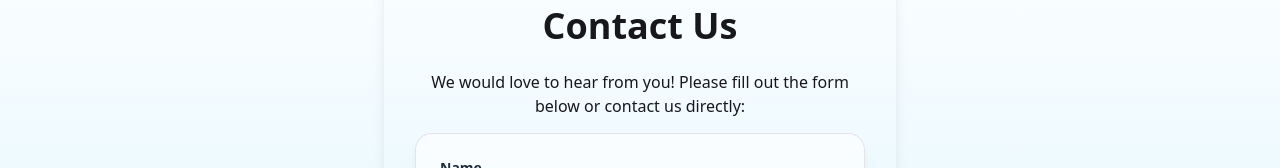
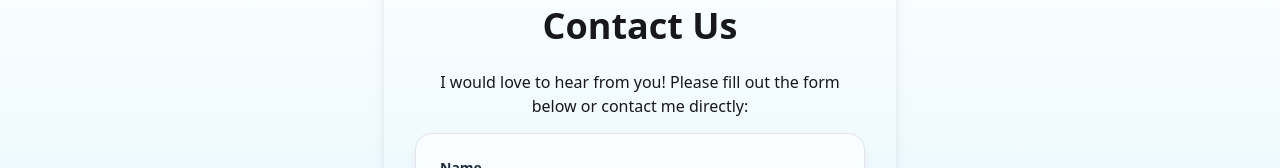
Before and after one commit to KiyokoNee/portfolio, a React (Vite) app in the folder portfolio-client/: page /contact in a window 1280 px wide. Shown: the part 163-331 px from the top of the page. Built offline with nearby package versions, Linux system fonts and the light colour scheme; no server answers.

Commit message:
updated contact page and added vercel.json file

```diff
--- a/portfolio-client/src/pages/ContactPage.tsx
+++ b/portfolio-client/src/pages/ContactPage.tsx
@@ -7,7 +7,7 @@ export const ContactPage = () => {
             <div className="shadow-lg rounded-lg p-8 w-full max-w-lg">
                 <h1 className="text-4xl font-bold text-center mb-6">Contact Us</h1>
                 <p className="text-center mb-4">
-                    We would love to hear from you! Please fill out the form below or contact us directly:
+                    I would love to hear from you! Please fill out the form below or contact me directly:
                 </p>
 
                 <ContactForm />
```
Also changed, not shown: portfolio-client/vercel.json (added).
